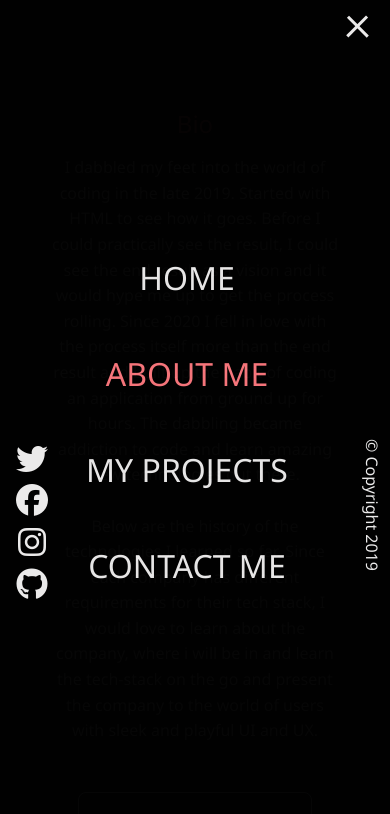
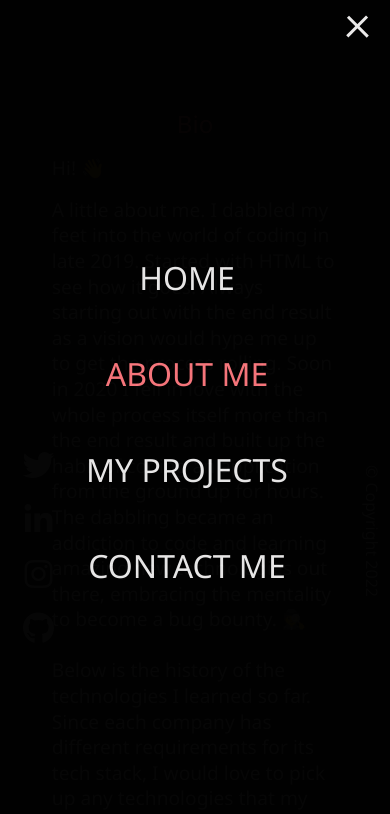
Before and after one commit to NafiurSiddiqui/Nafi-R--v2, a website built with Parcel: page about.html in a window 390 px wide. Both pictures are taken after a click on the element 360 px from the left and 26 px from the top of the page. Shown: the top 814 px of the page. Built offline with nearby package versions, Linux system fonts and the light colour scheme.

Commit message:
adding observer for nav

```diff
--- a/about.html
+++ b/about.html
@@ -31,28 +31,29 @@
 			</nav>
 		</header>
 
-		<main>
+		<main class="menu">
 			<section class="about__bio">
+				<h2 class="text-secondary">Bio</h2>
 				<div class="about__bio-container">
-					<h2 class="text-secondary">Bio</h2>
+
+
 
 						<p>
-						I dabbled my feet into the world of coding in the late 2019. Started
-						with HTML to see how it goes. Before I could practically see the
-						result, I could see the end result as a vision and it would hype me
-						up to get the process rolling. Since 2020 I fell in love with the
+							<span class="text-greetings">Hi! 👋</span>
+							A little about me. I dabbled my feet into the world of coding in late 2019. Started
+                            with HTML to see how it goes. Always starting out with the end result as a vision would hype me
+                            up to get the process rolling. Soon in 2020 I fell in love with the whole
                             process itself more than the end result and built up the habit of
-						coding an application from ground up for hours. The dabbling became
-						addiction to code and learn amazing new technologies out there.
+                            coding an application from the ground up for hours. The dabbling became
+                            an addiction to code and learning amazing new technologies out there, embracing the mentality to become a bug bounty. 🕵️
 							<br />
 							<br />
 
-						Below are the history of the technologies I learned so far. Since
-						each company has different requirements for their tech stack, I
-						would love to learn about the company, where i will be in and learn
-						the tech-stack on the go and present the company to the world of
-						users with sleek and playful UI and UX.
+							Below is the history of the technologies I learned so far. Since
+                            each company has different requirements for its tech stack, I
+                            would love to pick up any technologies that my team and company need on the go. I would love to be somewhere where I will have a chance to grow without toxicity and give out the best of me that brings a rich frontend experience to our users that makes them come back or refer to our web app/ site. 🤩
 						</p>
+
 				</div>
 			</section>
 
@@ -144,12 +145,7 @@
 							hacky attributes like download. <br />
 
 							For instance,
-							<a
-								href="https://drive.google.com/uc?export=download&id=1jWJ4Jxy7Y8LrApZkf-aHPx9xoLUdNwhB"
-								download target="_blank"
-							>
-								Download
-							</a>
+							<a href="https://drive.google.com/uc?export=download&id=1jWJ4Jxy7Y8LrApZkf-aHPx9xoLUdNwhB" target="_blank" rel="noopener noreferrer">Download</a>
 							my HTML certification.
 						</p>
 					</div>
@@ -160,24 +156,25 @@
 
 		<footer>
 			<div class="social-icons">
-        <a href="#!">
+			  <a href="https://twitter.com/CodeOnLoop" aria-label="Twitter" target="_blank">
 				<i class="fab fa-twitter fa-2x"></i>
 			  </a>
-        <a href="#!">
-          <i class="fab fa-facebook fa-2x"></i>
+			  <a href="https://www.linkedin.com/in/nafiur-rahman-siddiqui-405b25210/" aria-label="linkedin" target="_blank">
+				<i class='fab fa-linkedin-in fa-2x'></i>
 			  </a>
-        <a href="#!">
+			  <a href="https://www.instagram.com/codeonjim.js/" aria-label="Instagram" target="_blank">
 				<i class="fab fa-instagram fa-2x"></i>
 			  </a>
-        <a href="#!">
+			  <a href="https://github.com/TheHunter808" aria-label="github" target="_blank">
 				<i class="fab fa-github fa-2x"></i>
 			  </a>
 			</div>
 
 			<span class="copyright">
-        &copy; Copyright 2019
+			  &copy; Copyright 2022
 			</span>
 		  </footer>
+
 		<!-- font awesome- kit copied  -->
 		<script src="https://kit.fontawesome.com/6d2ea823d0.js"></script>
 		<script src="js/main.js"></script>
--- a/js/main.js
+++ b/js/main.js
@@ -3,23 +3,26 @@ const hamburger = document.querySelector('.menu-btn__burger');
 const nav = document.querySelector('.nav');
 const menuNav = document.querySelector('.menu-nav');
 const navItems = document.querySelectorAll('.menu-nav__item');
+const header = document.getElementsByTagName('header')[0];
+const menu = document.getElementsByTagName('main')[0];
 
-//now we create a var that prevent menu from showing up
+// console.log(menu);
+
 
 let showMenu = false;
 
-//then  add an event listener
+
 
 menuBtn.addEventListener('click', toggleMenu);
 
 function toggleMenu() {
-    //if show menu is false or not shown
+
     if(!showMenu) {
-        hamburger.classList.add('open'); //classList is a class added to any element and also returns the class of the element
+        hamburger.classList.add('open');
         nav.classList.add('open');
         menuNav.classList.add('open');
-        navItems.forEach(item => item.classList.add('open')); //this gonna pull one item out each time
-        showMenu = true;                  //here we created a class name open
+        navItems.forEach(item => item.classList.add('open')); //this gonna sequentially pull out one item
+        showMenu = true;
     } else {
         hamburger.classList.remove('open');
         nav.classList.remove('open');
@@ -29,3 +32,18 @@ function toggleMenu() {
 
     }
 }
+
+const observer = new IntersectionObserver((entries)=>{
+    entries.forEach(entry=>{
+        // if(entry.isIntersecting){
+        //     console.log('menu');
+        // }
+        console.log(entry);
+
+    })
+},{
+    rootMargin:'200px 0px 0px 0px',
+    threshold:0.5
+});
+
+observer.observe(nav);
--- a/scss/_about.scss
+++ b/scss/_about.scss
@@ -1,10 +1,16 @@
 .about {
 	&__bio {
 		margin: 1rem;
-		@include flex(center, center, row);
+		@include flex(center, center, column);
+
 		&-container {
 			width: 80%;
-			text-align: center;
+			text-align: left;
+
+			.text-greetings {
+				display: block;
+				margin-bottom: 1rem;
+			}
 		}
 
 		h2 {
@@ -13,11 +19,11 @@
 
 		p {
 			line-height: 1.6rem;
+			font-size: 1.2rem;
 		}
 	}
 
 	&__work-history {
-
 		text-align: center;
 		padding: 1rem;
 		@include flex(center, center, column);
@@ -30,6 +36,8 @@
 				margin: 1rem 0;
 				padding: 1rem 1rem 4rem 1rem;
 				border-radius: 8px;
+				z-index: 6;
+				position: relative;
 				h2,
 				h3 {
 					margin: 0.5rem 0;
--- a/scss/_home.scss
+++ b/scss/_home.scss
@@ -1,20 +1,29 @@
-.home-name__Container {
+@import url('https://fonts.googleapis.com/css2?family=Orbitron&display=swap');
+
+.home__name {
+
     height: 100%;
     padding-top: 20vh;
     overflow: hidden;
     align-items: center;
     text-align: center;
 
-
-    &__name {
+     &-name{
       font-size: 4.5rem;
       padding-bottom: 1rem;
-      margin-bottom: 1rem;
+      margin-bottom: 2rem;
       border-bottom: 2px solid set-text-color($primary-color);
 
-      &--last {
+      &__last {
         color: $secondary-color;
         font-weight: 700;
+        font-size: 5rem;
+        font-family: 'Orbitron', sans-serif;
+        display: inline-block;
+
       }
-    }
+     }
+
+
+
   }
--- a/scss/_menu.scss
+++ b/scss/_menu.scss
@@ -1,6 +1,6 @@
 .menu-btn {
     position: absolute;
-    z-index: 1;
+    z-index: 8;
     right: 1rem;
     top: 1rem;
     height: 20px;
@@ -43,6 +43,7 @@
 
         &::before {
           transform: rotate(45deg) translate(5px, 8px);
+
         }
 
         &::after {
@@ -63,6 +64,7 @@
 
     &.open {
       visibility: visible;
+      z-index: 7;
     }
 
     .menu-nav {
--- a/scss/_projects.scss
+++ b/scss/_projects.scss
@@ -60,7 +60,6 @@
     color: set-text-color($secondary-color);
     @include transition-ease;
     @include flex(center, center,row);
-
     margin:0 .6rem;
     i{
 
--- a/scss/main.scss
+++ b/scss/main.scss
@@ -29,8 +29,9 @@ header {
 }
 
 main {
-	// height: 100%;
 	width: 100%;
+
+}
 
 .social-icons {
 	bottom: 1rem;
@@ -44,7 +45,6 @@ main {
 		}
 	}
 }
-}
 
 footer {
 	@include flex(space-between, center, row);
@@ -54,6 +54,7 @@ footer {
 	position: fixed;
 	top: 50%;
 	width: 100%;
+	z-index: 1;
 	.social-icons {
 		@include flex(center, center, column);
 
```
Also changed, not shown: contact.html (+11 -9 lines), index.html (+9 -12 lines), projects.html (+6 -6 lines), scss/_contact.scss (+1 -9 lines), dist/about.html, dist/contact.html, dist/index.html, dist/projects.html, 2 other files. Lines whose indentation alone changed are shown as unchanged.
